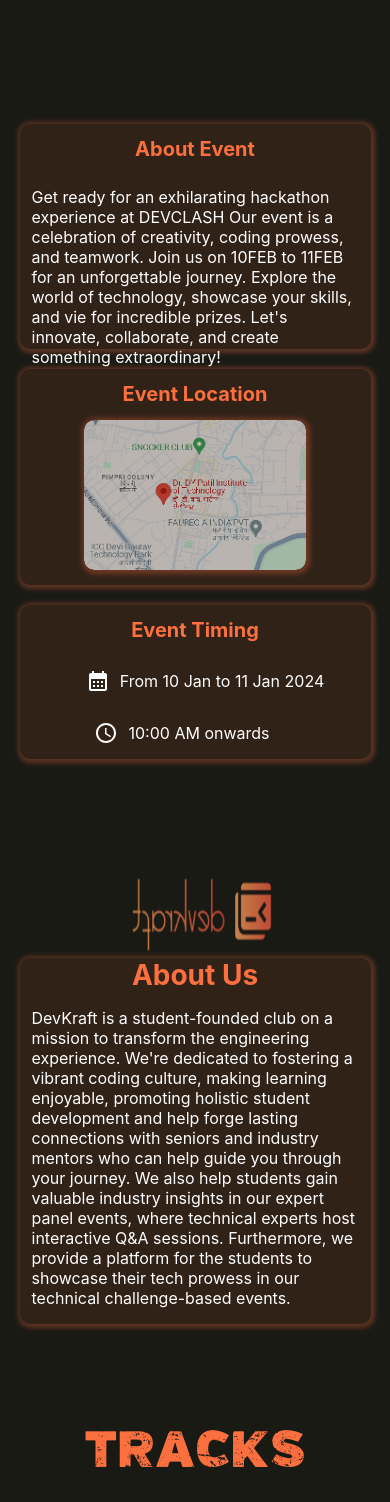
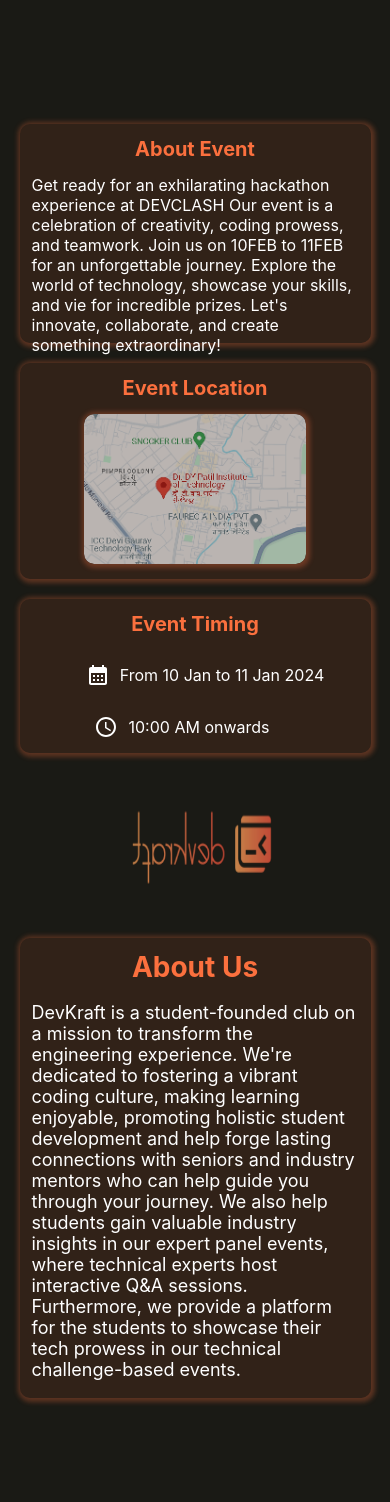
Before and after one commit to suyashcodes/zion2k24, a React (Create React App) app: page / in a window 390 px wide. Shown: the part 940-2442 px from the top of the page. Built offline with nearby package versions, Linux system fonts and the light colour scheme.

Commit message:
Changes updated

```diff
--- a/src/components/aboutevent/aboutevent.css
+++ b/src/components/aboutevent/aboutevent.css
@@ -34,9 +34,9 @@
 }
 
 .eventPara {
-  padding: 0 12px;
+  padding: 20px;
   margin: 0;
-  font-size: 16px;
+  font-size: 18px;
   color: white;
 }
 
@@ -110,17 +110,17 @@
   /* margin-left: 30px; */
 }
 .aboutHeading {
-  font-weight: bold;
+  /* font-weight: bold; */
   font-size: 28px;
   margin: 0;
-  padding: 0;
+  padding-top: 12px;
 
   color: rgb(251, 112, 62);
 }
 .aboutContent {
   padding: 0 12px 0 12px;
   margin: 0;
-  font-size: 16px;
+  font-size: 18px;
 }
 .aboutUsImage {
   /* width: 60%; */
@@ -129,6 +129,7 @@
   height: 275px;
   object-fit: contain;
   border-radius: 10px;
+  padding-bottom: 30px;
   /* opacity: 0.7; */
   margin-left: 10px;
   animation: logo 5s linear infinite;
@@ -158,7 +159,7 @@
   .eventContainer {
     display: flex;
     flex-direction: column;
-    margin: 0 auto 270px auto;
+    margin: 0 auto 0 auto;
   }
   .eventSection {
     width: 100%;
@@ -167,17 +168,18 @@
   }
   .aboutUs {
     flex-direction: column-reverse;
-    margin: 0 auto 0 auto;
+    margin: 350px auto 0 auto;
   }
   .aboutUsImage {
     width: 100%;
     height: 100%;
-    margin: 0 0 0 0;
+    margin: 0 0 60px 0;
   }
   .eventPara {
-    padding: 12px;
+    padding: 0px 12px 12px 12px;
     height: 150px;
     font-size: 16px;
+    margin-bottom: 6px;
   }
   .eventLocationImage {
     width: 100%;
--- a/src/components/eventteam/Eventteam.jsx
+++ b/src/components/eventteam/Eventteam.jsx
@@ -43,7 +43,7 @@ const EventTeam = () => {
         <div className="eventteam-card">
           <img
             className="eventteam-img"
-            src="./assets/personicon.png"
+            src="./assets/KankshaPharate.jpeg"
             alt="Team Member 1"
           />
           <h2 className="eventteam-name">KANKSHA PHARATE</h2>
--- a/src/components/faq/faques.css
+++ b/src/components/faq/faques.css
@@ -53,6 +53,7 @@
   font-size: 20px;
   color: #cfc7c7;
   transition: color 0.3s ease;
+  padding-top: 12px;
 }
 
 .faq-item.open {
--- a/src/components/prizes/prizes.css
+++ b/src/components/prizes/prizes.css
@@ -14,9 +14,9 @@
 
 .prizes-title {
   text-align: center;
-  font-size: 80px;
+  font-size: 75px;
   color: rgb(251, 112, 62);
-  font-family: myFont;
+  font-family: monospace;
 }
 
 .prizes-container {
@@ -49,8 +49,9 @@
 .prizes-amount {
   /* font-size: 20px; */
   color: rgb(251, 112, 62);
-  font-family: myFont;
+  /* font-family: myFont; */
   padding: 10px 0 0 0;
+  text-overflow: unset;
   margin: 0;
   /* border-top: 2px solid rgb(251, 112, 62); */
 }
--- a/src/components/sponsors/Sponsors.jsx
+++ b/src/components/sponsors/Sponsors.jsx
@@ -11,7 +11,7 @@ const Sponsors = () => {
         <img className="logo aptos" src="assets/aptoslogo.jpg" alt="" />
         <img className="logo" src="assets/gfg.png" alt="" />
         <img className="logo polygon" src="assets/polygonlogo.png" alt="" />
-        <img className="logo polygon" src="assets/acampusai.png" alt="" />
+        <img className="logo polygon" src="assets/acampusai2.png" alt="" />
       </div>
     </div>
   );
```
Also changed, not shown: src/components/aboutevent/Aboutevent.jsx (+5 -6 lines), public/assets/KankshaPharate.jpeg (added), public/assets/acampusai2.png (added).
